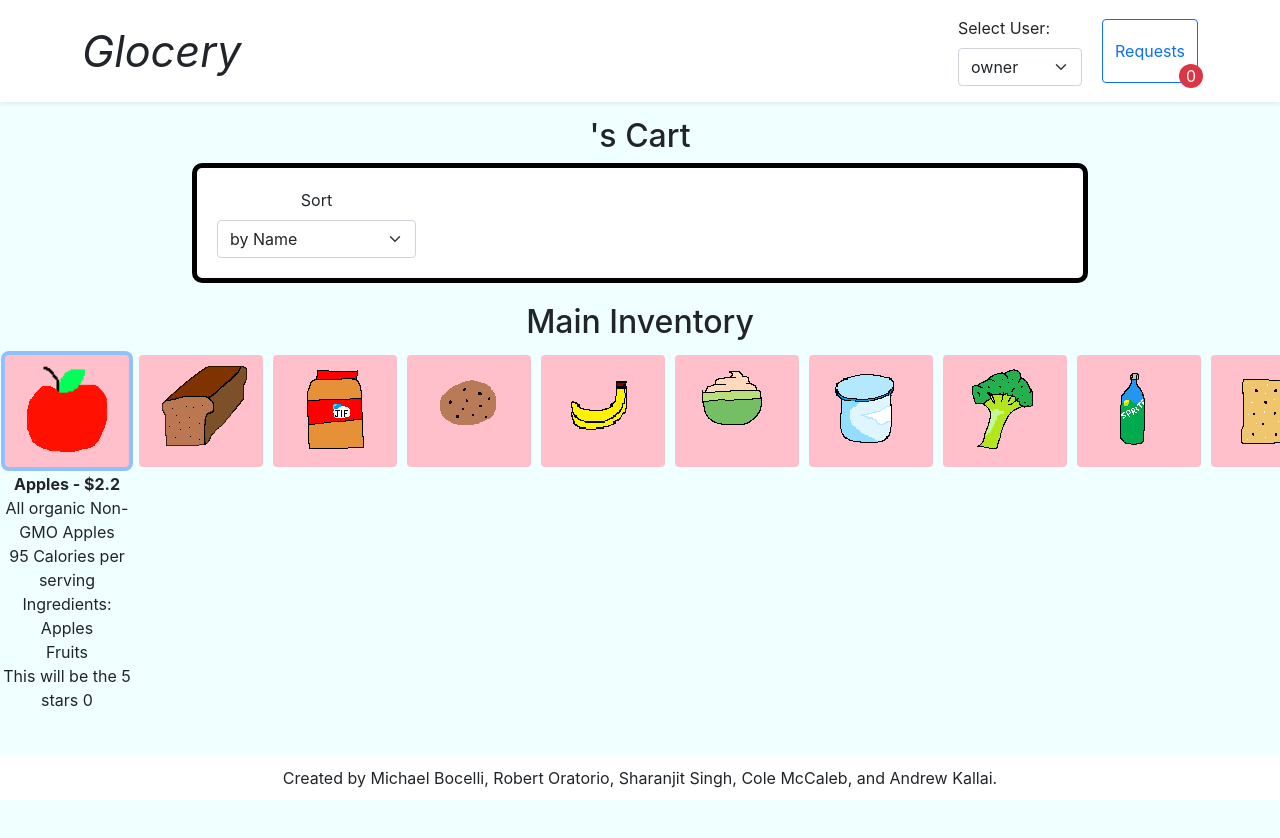
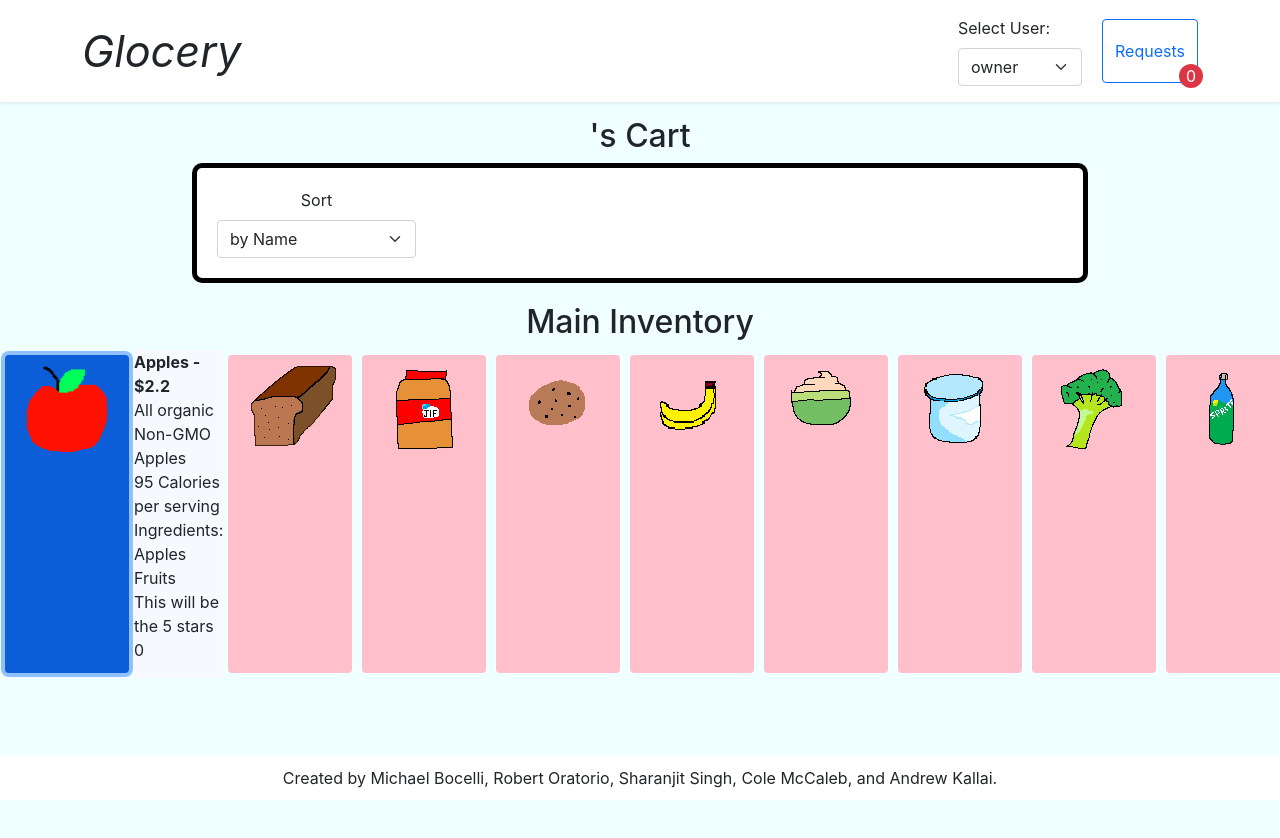
Before and after one commit to Co1etrain/GROUP17Grocery, a React (Create React App) app: page / in a window 1280 px wide. Both pictures are taken after a click on the button 67 px from the left and 410 px from the top of the page. Shown: the top 838 px of the page. Built offline with nearby package versions, Linux system fonts and the light colour scheme.

Commit message:
Repositioned food desc to be next to button

```diff
--- a/src/App.css
+++ b/src/App.css
@@ -71,6 +71,24 @@
     background-color: white;
 }
 
+.Food-Container {
+    display: flex;
+}
+
+.Food-Button {
+    margin: 5px;
+    display: flex;
+    float: left;
+    background-color: pink;
+}
+
+.Food-Desc {
+    float: left;
+    width: fit-content;
+    text-align: left;
+    background-color: ghostwhite;
+}
+
 @keyframes App-logo-spin {
     from {
         transform: rotate(0deg);
--- a/src/components/FoodItem.tsx
+++ b/src/components/FoodItem.tsx
@@ -22,18 +22,17 @@ export function FoodItem({
     const [isDescHidden, setIsDescHidden] = useState<boolean>(true);
     const [rating] = useState<number>(0);
     return (
-        <div ref={drag}>
+        <div ref={drag} className="Food-Container">
             <Button
+                className="Food-Button"
                 onClick={() => setIsDescHidden(!isDescHidden)}
                 style={{
-                    backgroundColor: "pink",
-                    border: isDragging ? "5px solid Violet" : "0px",
-                    margin: "5px"
+                    border: isDragging ? "5px solid Violet" : "0px"
                 }}
             >
                 <img src={image} width="100px"></img>
             </Button>
-            <div hidden={isDescHidden}>
+            <div className="Food-Desc" hidden={isDescHidden}>
                 <p>
                     <strong>
                         {name} - ${price}
```
